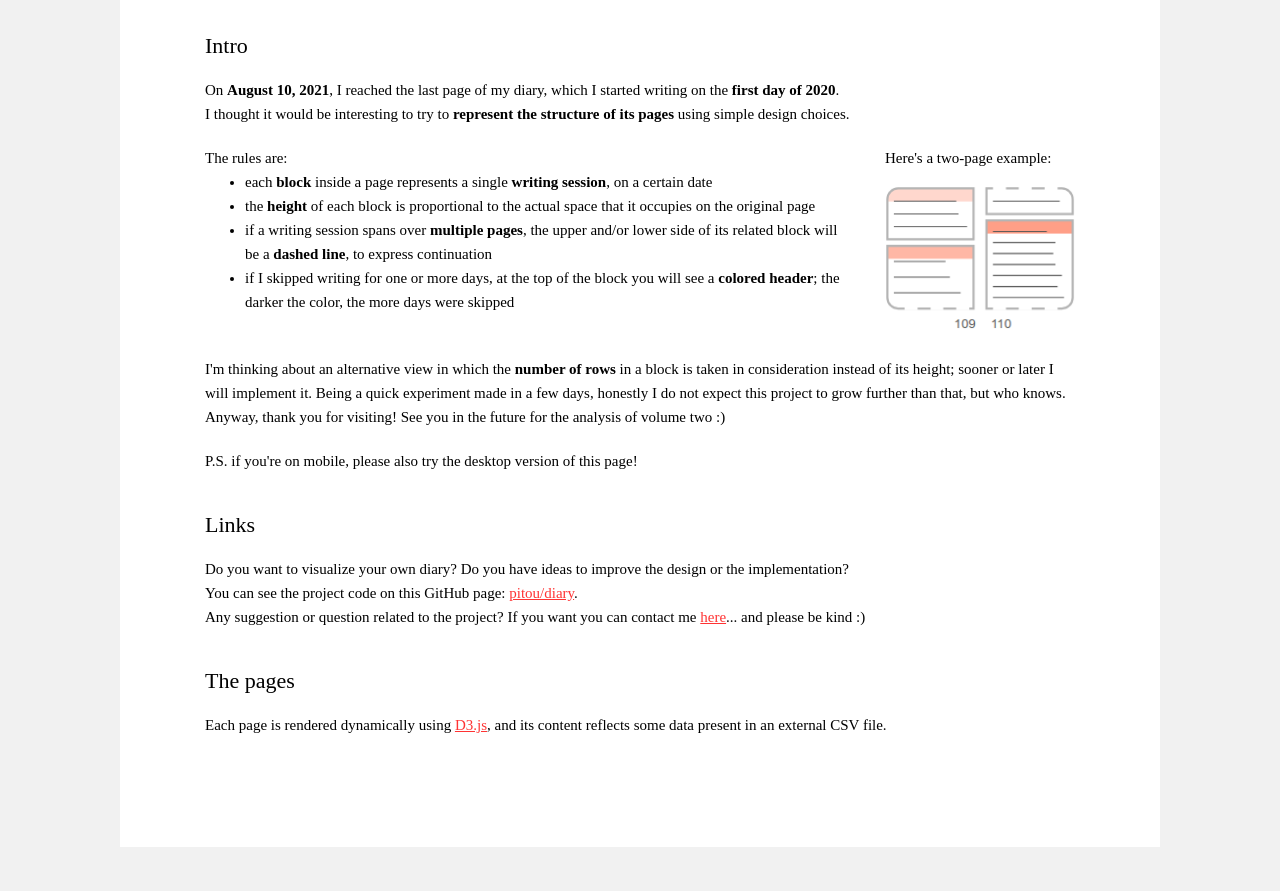
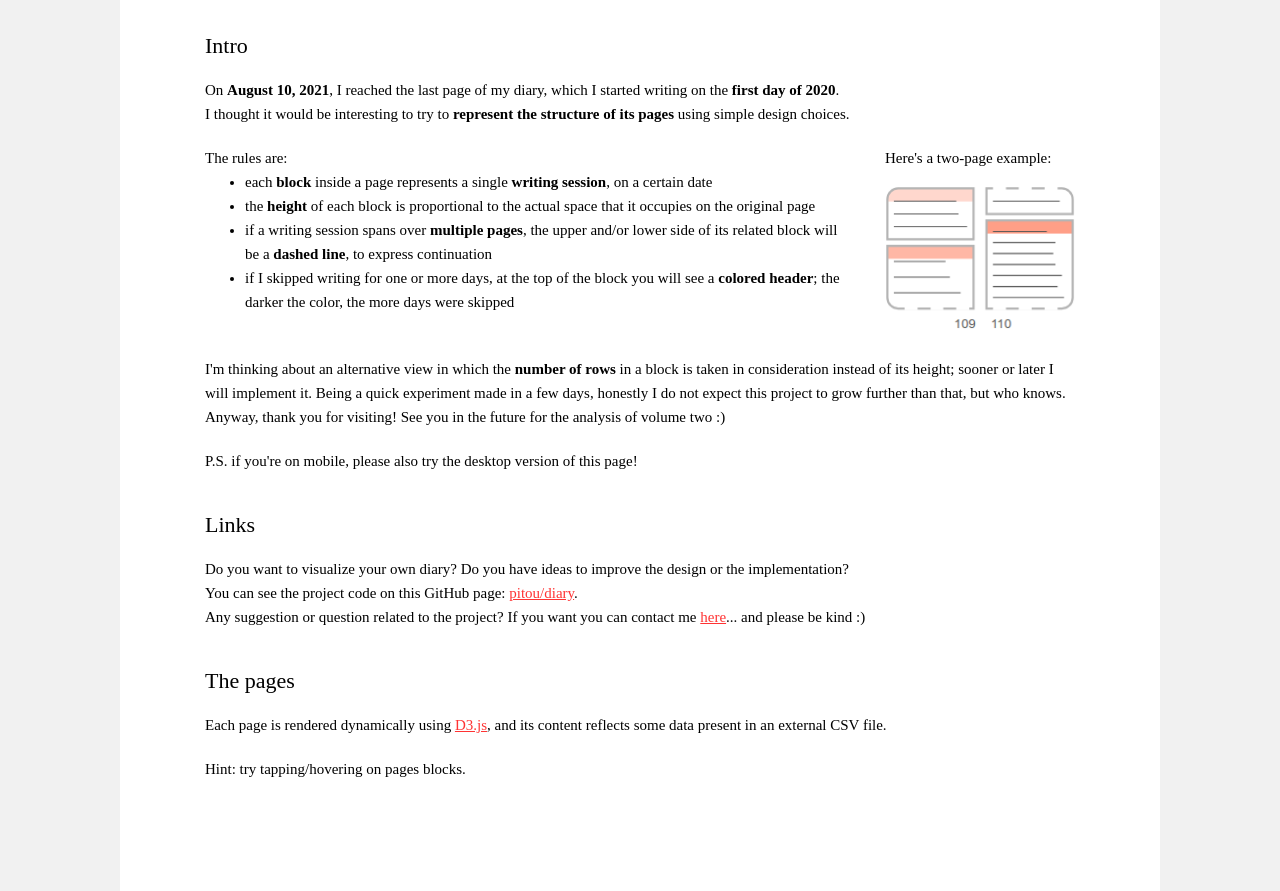
Before and after one commit to pitou/diary, a website with bundled scripts: page index.html in a window 1280 px wide. Shown: the part 194-1085 px from the top of the page. Before the commit the page ends 1041 px from the top, so only its background shows below. Built offline with nearby package versions, Linux system fonts and the light colour scheme.

Commit message:
Add hint message

```diff
--- a/index.html
+++ b/index.html
@@ -1,6 +1,5 @@
 <!DOCTYPE html>
 <html lang="">
-
   <head>
     <meta charset="utf-8" />
     <meta http-equiv="x-ua-compatible" content="ie=edge" />
@@ -8,8 +7,6 @@
 
     <title>One way to visualize a personal diary.</title>
     <meta name="description" content="" />
-
-    <script type="application/json" id="json"></script>
 
     <script src="dist/bundle.js"></script>
 
@@ -81,6 +78,10 @@
           Each page is rendered dynamically using <a href="https://d3js.org/" target="_blank" rel="noopener noreferrer">D3.js</a>,
           and its content reflects some data present in an external CSV file.
         </div>
+
+        <div class="introText">
+          Hint: try tapping/hovering on pages blocks.
+        </div>
       </div>
 
       <div id="pages"></div>
```
